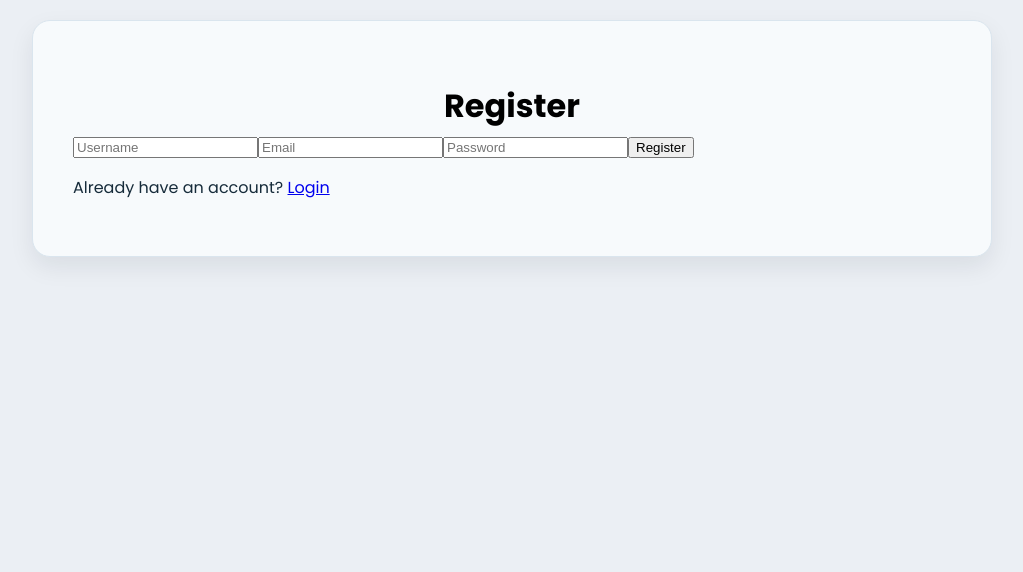
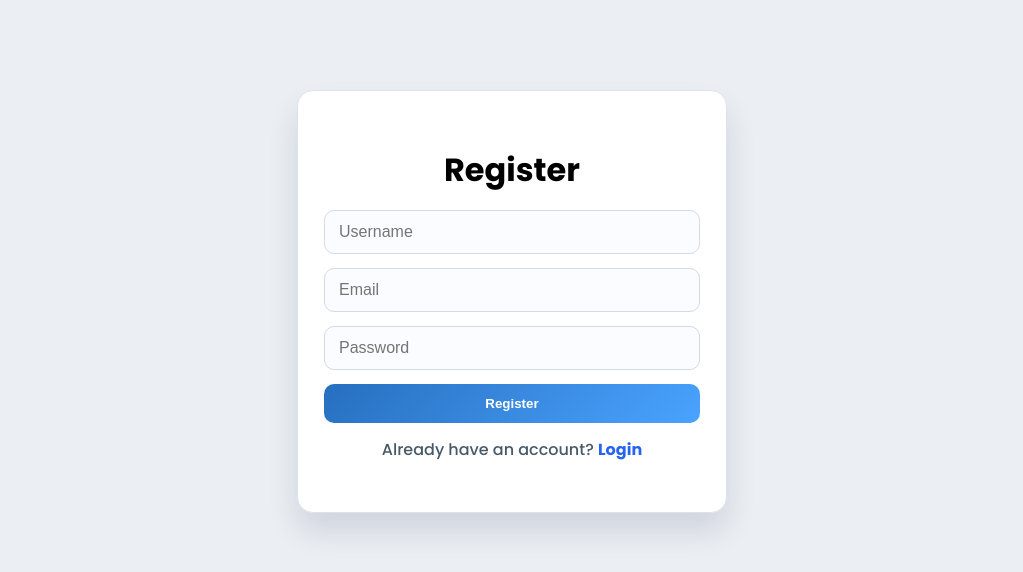
Before and after one commit to JosephMohan110/sayone-test, a React (Create React App) app in the folder frontend/: page /register in a window 1280 px wide. Shown: the top 572 px of the page, without its empty margins (128-1151 px from the left). Built offline with nearby package versions, Linux system fonts and the light colour scheme.

Commit message:
@7.49---24-2-26

```diff
--- a/frontend/src/index.css
+++ b/frontend/src/index.css
@@ -56,12 +56,59 @@ h1 {
 }
 
 .project-heading {
-  color: #000000;
+  color: #111827;
   font-weight: 500;
   font-size: 1rem;
   text-align: center;
   margin-top: 0;
   margin-bottom: 16px;
+}
+
+.dashboard-container {
+  min-height: calc(100vh - 40px);
+}
+
+.dashboard-header {
+  display: flex;
+  justify-content: space-between;
+  align-items: center;
+  gap: 20px;
+  margin-bottom: 24px;
+  flex-wrap: wrap;
+}
+
+.welcome-text {
+  margin: 4px 0 0;
+  color: #334155;
+  font-weight: 500;
+}
+
+.logout-btn {
+  background: #ef4444;
+  color: #ffffff;
+  border: 0;
+  border-radius: 10px;
+  padding: 10px 16px;
+  font-weight: 600;
+  cursor: pointer;
+  transition: transform 0.2s ease, box-shadow 0.2s ease;
+}
+
+.logout-btn:hover {
+  transform: translateY(-1px);
+  box-shadow: 0 6px 12px rgba(239, 68, 68, 0.25);
+}
+
+.summary {
+  background: #f8fbff;
+  border-color: #dbe9f7;
+}
+
+.summary p {
+  margin: 0;
+  font-weight: 600;
+  font-size: 1rem;
+  color: #0f172a;
 }
 
 .summary {
@@ -332,6 +379,79 @@ small {
   box-shadow: none !important;
 }
 
+.auth-container {
+  max-width: 430px;
+  margin: 70px auto;
+  background: #ffffff;
+  padding: 34px 26px;
+  border-radius: 16px;
+  border: 1px solid #d9e4ef;
+  box-shadow: 0 18px 30px rgba(15, 23, 42, 0.12);
+  animation: fadeInUp 0.35s ease both;
+}
+
+.auth-form {
+  display: flex;
+  flex-direction: column;
+  gap: 14px;
+  margin-top: 16px;
+}
+
+.auth-input {
+  width: 100%;
+  padding: 12px 14px;
+  border: 1px solid #d4dae4;
+  border-radius: 10px;
+  background: #fafcff;
+  transition: border-color 0.2s ease, box-shadow 0.2s ease;
+  font-size: 1rem;
+}
+
+.auth-input:focus {
+  outline: none;
+  border-color: #2f78ff;
+  box-shadow: 0 0 0 3px rgba(47, 120, 255, 0.18);
+}
+
+.auth-button {
+  border: 0;
+  border-radius: 10px;
+  padding: 12px 14px;
+  font-weight: 700;
+  background: linear-gradient(135deg, #276fbf, #4aa3ff);
+  color: #ffffff;
+  cursor: pointer;
+  transition: transform 0.2s ease, filter 0.2s ease;
+}
+
+.auth-button:hover {
+  transform: translateY(-1px);
+  filter: brightness(1.03);
+}
+
+.auth-error {
+  background: #ffeae9;
+  color: #9e1723;
+  border: 1px solid #f5c2c3;
+}
+
+.auth-switch {
+  margin-top: 14px;
+  text-align: center;
+  color: #485968;
+  font-weight: 500;
+}
+
+.auth-switch a {
+  color: #2563f0;
+  text-decoration: none;
+  font-weight: 700;
+}
+
+.auth-switch a:hover {
+  text-decoration: underline;
+}
+
 /* Responsive Design */
 @media (max-width: 768px) {
   body {
--- a/frontend/src/pages/Dashboard.js
+++ b/frontend/src/pages/Dashboard.js
@@ -109,12 +109,12 @@ const Dashboard = () => {
   };
 
   return (
-    <div className="container">
-      <div style={{ display: 'flex', justifyContent: 'space-between', alignItems: 'center', marginBottom: '20px' }}>
+    <div className="container dashboard-container">
+      <div className="dashboard-header">
         <div>
           <h1>Project: Smart Task Tracker</h1>
-          <h2 className="project-heading">Manage your tasks in a clean, white UI</h2>
-          {user && <p>Welcome, {user.username || user.sub}!</p>}
+          <h2 className="project-heading">Manage your tasks</h2>
+          {user && <p className="welcome-text">Welcome, {user.username || user.sub}!</p>}
         </div>
         <button onClick={logout} className="logout-btn">Logout</button>
       </div>
--- a/frontend/src/pages/Login.js
+++ b/frontend/src/pages/Login.js
@@ -20,10 +20,11 @@ const Login = () => {
   };
 
   return (
-    <div className="container">
+    <div className="container auth-container">
       <h1>Login</h1>
-      <form onSubmit={handleSubmit}>
+      <form className="auth-form" onSubmit={handleSubmit}>
         <input
+          className="auth-input"
           type="text"
           placeholder="Username"
           value={username}
@@ -31,16 +32,17 @@ const Login = () => {
           required
         />
         <input
+          className="auth-input"
           type="password"
           placeholder="Password"
           value={password}
           onChange={(e) => setPassword(e.target.value)}
           required
         />
-        <button type="submit">Login</button>
+        <button className="auth-button" type="submit">Login</button>
       </form>
-      {error && <p className="error">{error}</p>}
-      <p>
+      {error && <p className="error auth-error">{error}</p>}
+      <p className="auth-switch">
         Don't have an account? <Link to="/register">Register</Link>
       </p>
     </div>
--- a/frontend/src/pages/Register.js
+++ b/frontend/src/pages/Register.js
@@ -30,10 +30,11 @@ const Register = () => {
   };
 
   return (
-    <div className="container">
+    <div className="container auth-container">
       <h1>Register</h1>
-      <form onSubmit={handleSubmit}>
+      <form className="auth-form" onSubmit={handleSubmit}>
         <input
+          className="auth-input"
           type="text"
           name="username"
           placeholder="Username"
@@ -42,6 +43,7 @@ const Register = () => {
           required
         />
         <input
+          className="auth-input"
           type="email"
           name="email"
           placeholder="Email"
@@ -50,6 +52,7 @@ const Register = () => {
           required
         />
         <input
+          className="auth-input"
           type="password"
           name="password"
           placeholder="Password"
@@ -57,10 +60,10 @@ const Register = () => {
           onChange={handleChange}
           required
         />
-        <button type="submit">Register</button>
+        <button className="auth-button" type="submit">Register</button>
       </form>
-      {error && <p className="error">{error}</p>}
-      <p>
+      {error && <p className="error auth-error">{error}</p>}
+      <p className="auth-switch">
         Already have an account? <Link to="/login">Login</Link>
       </p>
     </div>
```
Also changed, not shown: 2 other files (tests, documents, lock files or other folders).
